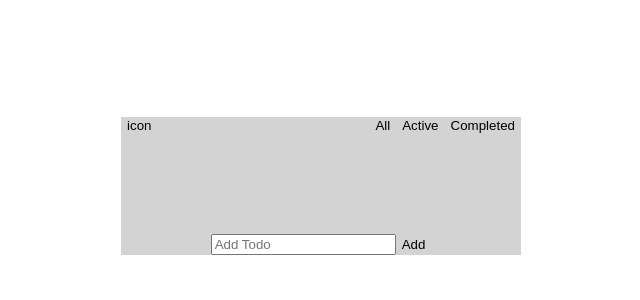
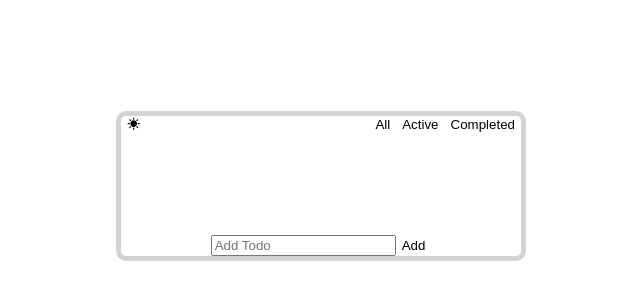
Before and after one commit to oqoqoh/project-todo, a React (Create React App) app: page / in a window 1280 px wide. Shown: the part 214-514 px from the top of the page, without its empty margins (319-959 px from the left). Built offline with nearby package versions, Linux system fonts and the light colour scheme.

Commit message:
💄 다크모드 추가

```diff
--- a/package.json
+++ b/package.json
@@ -9,6 +9,7 @@
     "eslint-plugin-jsx-a11y": "^6.7.1",
     "react": "^18.2.0",
     "react-dom": "^18.2.0",
+    "react-icons": "^4.11.0",
     "react-scripts": "5.0.1",
     "web-vitals": "^2.1.4"
   },
--- a/src/App.js
+++ b/src/App.js
@@ -6,6 +6,7 @@ import Main from './components/main/Main';
 function App() {
     const [todoList, setTodoList] = useState([]);
     const [showMode, setShowMode] = useState('all');
+    const [darkMode, setDarkMode] = useState(false);
 
     const addTodoList = (val) => {
         let data = {
@@ -33,14 +34,17 @@ function App() {
         const filterTodos = [...todoList].filter((todo) => todo._id !== todoId);
         setTodoList(filterTodos);
     };
+    const toggleDarkMode = () => {
+        setDarkMode((prev) => !prev);
+    };
 
     return (
-        <div id="App">
+        <div id={darkMode ? 'App-dark' : 'App'}>
             <h1 className="a11y-hidden">Todo List</h1>
-            <div className="cnt-todo">
-                <Header changeShowMode={changeShowMode} />
-                <Main todoList={todoList} checkToggle={checkToggle} removeTodo={removeTodo} showMode={showMode} />
-                <Footer addTodoList={addTodoList} />
+            <div className={darkMode ? 'cnt-todo-dark' : 'cnt-todo'}>
+                <Header changeShowMode={changeShowMode} toggleDarkMode={toggleDarkMode} darkMode={darkMode} />
+                <Main todoList={todoList} checkToggle={checkToggle} removeTodo={removeTodo} showMode={showMode} darkMode={darkMode} />
+                <Footer addTodoList={addTodoList} darkMode={darkMode} />
             </div>
         </div>
     );
--- a/src/components/footer/Footer.jsx
+++ b/src/components/footer/Footer.jsx
@@ -1,6 +1,6 @@
 import React, { useState } from 'react';
 
-export default function Footer({ addTodoList }) {
+export default function Footer({ addTodoList, darkMode }) {
     const [todoInput, setTodoInput] = useState('');
     const handleInput = (e) => {
         setTodoInput(e.target.value);
@@ -14,7 +14,9 @@ export default function Footer({ addTodoList }) {
         <footer style={{ display: 'flex', justifyContent: 'center' }}>
             <form onSubmit={handleSubmit}>
                 <input type="text" placeholder="Add Todo" value={todoInput} onChange={handleInput}></input>
-                <button type="subnit">Add</button>
+                <button type="subnit" style={{ color: darkMode ? 'white' : 'black' }}>
+                    Add
+                </button>
             </form>
         </footer>
     );
--- a/src/components/header/Header.jsx
+++ b/src/components/header/Header.jsx
@@ -1,20 +1,23 @@
 import React from 'react';
+import { MdSunny, MdOutlineBedtime } from 'react-icons/md';
 
-export default function Header({ changeShowMode }) {
+export default function Header({ changeShowMode, toggleDarkMode, darkMode }) {
     const handleButtons = (status) => {
         changeShowMode(status);
     };
     return (
         <header style={{ display: 'flex', justifyContent: 'space-between' }}>
-            <button type="button">icon</button>
+            <button type="button" onClick={() => toggleDarkMode()}>
+                {darkMode ? <MdOutlineBedtime /> : <MdSunny />}
+            </button>
             <div>
-                <button type="button" onClick={() => handleButtons('all')}>
+                <button type="button" onClick={() => handleButtons('all')} style={{ color: darkMode ? 'white' : 'black' }}>
                     All
                 </button>
-                <button type="button" onClick={() => handleButtons('active')}>
+                <button type="button" onClick={() => handleButtons('active')} style={{ color: darkMode ? 'white' : 'black' }}>
                     Active
                 </button>
-                <button type="button" onClick={() => handleButtons('completed')}>
+                <button type="button" onClick={() => handleButtons('completed')} style={{ color: darkMode ? 'white' : 'black' }}>
                     Completed
                 </button>
             </div>
--- a/src/components/main/Main.jsx
+++ b/src/components/main/Main.jsx
@@ -1,8 +1,6 @@
 import React, { useEffect, useState } from 'react';
 
-export default function Main({ todoList, checkToggle, removeTodo, showMode }) {
-    const [activeTodos, setActiveTodos] = useState([]);
-    const [completedTodos, setCompletedTodos] = useState([]);
+export default function Main({ todoList, checkToggle, removeTodo, showMode, darkMode }) {
     const [showTodoList, setShowTodoList] = useState([]);
 
     const handleCheckbox = (id) => {
@@ -26,7 +24,7 @@ export default function Main({ todoList, checkToggle, removeTodo, showMode }) {
                             <input type="checkbox" onChange={() => handleCheckbox(todo._id)} checked={todo.done ? true : false} />
                             <p>{todo.title}</p>
 
-                            <button style={{ marginLeft: 'auto' }} onClick={() => handleButton(todo._id)}>
+                            <button style={{ marginLeft: 'auto', color: darkMode ? 'white' : 'black' }} onClick={() => handleButton(todo._id)}>
                                 delete
                             </button>
                         </li>
--- a/src/index.css
+++ b/src/index.css
@@ -142,6 +142,14 @@ button {
     justify-content: center;
     align-items: center;
 }
+#App-dark {
+    height: 100vh;
+    background-color: black;
+    color: white;
+    display: flex;
+    justify-content: center;
+    align-items: center;
+}
 .a11y-hidden {
     clip: rect(1px, 1px, 1px, 1px);
     clip-path: inset(50%);
@@ -154,6 +162,14 @@ button {
 }
 
 .cnt-todo {
-    background-color: lightgray;
+    color: black;
     width: 400px;
+    border: 5px solid lightgray;
+    border-radius: 10px;
 }
+.cnt-todo-dark {
+    color: white;
+    width: 400px;
+    border: 5px solid orange;
+    border-radius: 10px;
+}
```
Also changed, not shown: 1 other file (tests, documents, lock files or other folders).
